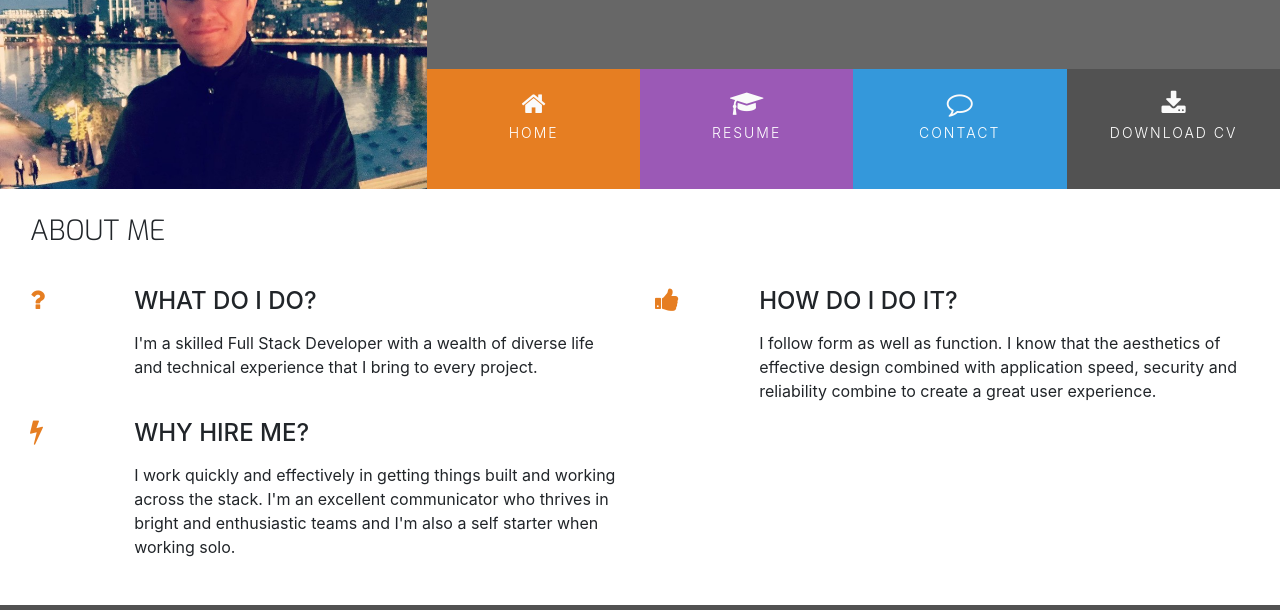
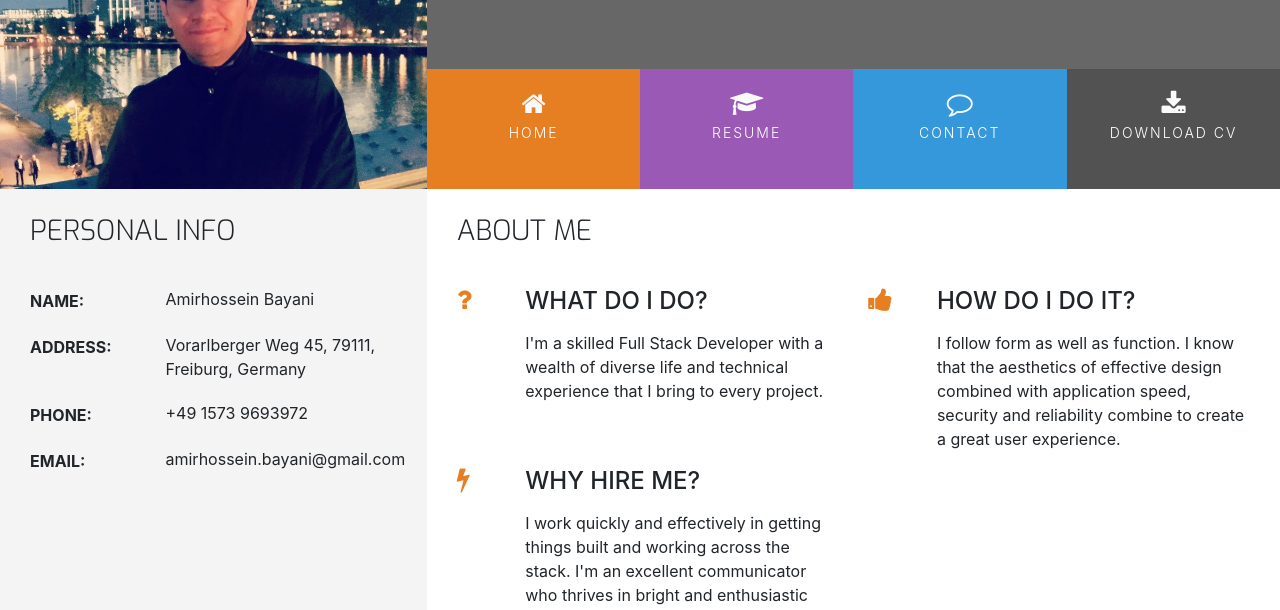
Before and after one commit to teman67/Bootstrap-Resume, a plain HTML site: page index.html in a window 1280 px wide. Shown: the part 180-790 px from the top of the page. Drawn offline with nearby package versions, Linux system fonts and the light colour scheme.

Commit message:
add information of myself to index

```diff
--- a/assets/css/style.css
+++ b/assets/css/style.css
@@ -8,6 +8,10 @@
 
 .bg-color-three-reasons {
     background-color: #fff;
+}
+
+.bg-color-personal-info {
+    background-color: #f4f4f4;
 }
 
 .ui-menu-color-home {
@@ -24,23 +28,6 @@
 
 .ui-menu-color-download {
     background-color: #525252;
-}
-
-.row-table {
-    display: table;
-}
-
-.section-column {
-    display: table-cell;
-    padding: 0 30px 30px;
-    float: none;
-}
-
-.section-heading {
-    font-family: "Exo", sans-serif;
-    font-weight: 300;
-    margin-top: 25px;
-    margin-bottom: 40px;
 }
 
 /* ----------------------------------------Special paddings/margins/text */
@@ -238,3 +225,38 @@ footer {
 .three-reasons-heading {
     margin-bottom: 15px;
 }
+
+/* ----------------------------------------Personal Info */
+
+.personal-info-item {
+    margin-bottom: 20px;
+    display: block;
+    clear: both;
+}
+
+.personal-info-item .key,
+.personal-info-item .value {
+    padding-right: 8px;
+    display: inline-block;
+}
+
+.personal-info-item .key p,
+.personal-info-item .value p {
+    margin: 0;
+}
+
+.personal-info-item .key {
+    width: 30%;
+    margin-right: 21px;
+    padding-top: 2px;
+    vertical-align: top;
+}
+
+.personal-info-item .key p {
+    font-weight: 700;
+}
+
+.personal-info-item .value {
+    position: relative;
+    width: 60%;
+}
--- a/index.html
+++ b/index.html
@@ -76,7 +76,46 @@
       </div>
     </header>
     <section class="container-fluid">
-      <div class="row row-table">
+      <div class="row">
+        <div class="col-md-4 bg-color-personal-info section-column">
+          <div class="row">
+            <div class="col-12">
+              <h3 class="section-heading uppercase">Personal Info</h3>
+            </div>
+          </div>
+          <div class="personal-info-item">
+            <div class="key">
+              <p class="uppercase">Name:</p>
+            </div>
+            <div class="value">
+              <p>Amirhossein Bayani</p>
+            </div>
+          </div>
+          <div class="personal-info-item">
+            <div class="key">
+              <p class="uppercase">Address:</p>
+            </div>
+            <div class="value">
+              <p>Vorarlberger Weg 45, 79111, Freiburg, Germany</p>
+            </div>
+          </div>
+          <div class="personal-info-item">
+            <div class="key">
+              <p class="uppercase">Phone:</p>
+            </div>
+            <div class="value">
+              <p>+49 1573 9693972</p>
+            </div>
+          </div>
+          <div class="personal-info-item">
+            <div class="key">
+              <p class="uppercase">Email:</p>
+            </div>
+            <div class="value">
+              <p>amirhossein.bayani@gmail.com</p>
+            </div>
+          </div>
+        </div>
         <div class="col-md-8 bg-color-three-reasons section-column">
           <div class="row">
             <div class="col">
```
